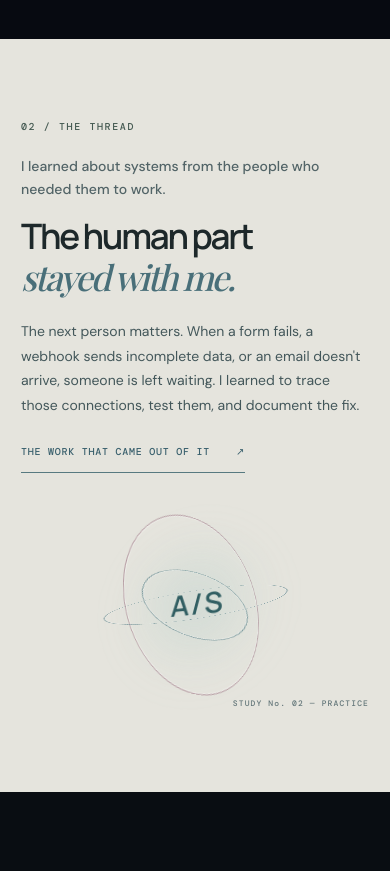
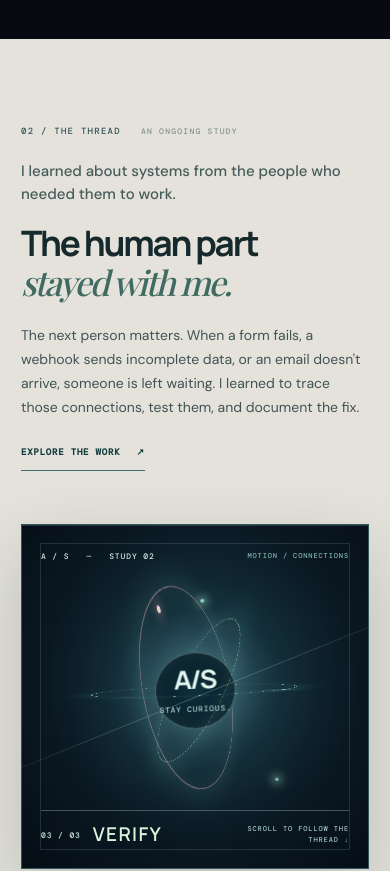
Before and after one commit to ajelljeromesaliba-spec/Ajell-Portfolio, a plain HTML site: page index.html in a window 390 px wide. Shown: the part 3860-4731 px from the top of the page. Drawn offline with nearby package versions, Linux system fonts and the light colour scheme; a web font is replaced by a local one.

Commit message:
Animate and redesign The Thread interlude for mobile Lite and full cinematic motion

```diff
--- a/index.html
+++ b/index.html
@@ -7,7 +7,7 @@
   <meta name="color-scheme" content="dark">
   <meta name="description" content="Ajell Saliba's personal portfolio: customer support and leadership, websites, GoHighLevel CRM, API and webhook integrations, DNS, email delivery, and client operations.">
   <meta name="author" content="Ajell Saliba">
-  <meta name="site-release" content="ajell-personal-v14-20261122">
+  <meta name="site-release" content="ajell-personal-v15-thread-20261122">
   <meta property="og:type" content="website">
   <meta property="og:title" content="Ajell Saliba | Personal Archive">
   <meta property="og:description" content="People. Systems. The work behind the work. A personal portfolio by Ajell Saliba.">
@@ -22,7 +22,8 @@
   <link rel="preload" href="assets/hero-city.webp" as="image" type="image/webp">
   <link rel="stylesheet" href="styles-v13.css">
   <link rel="stylesheet" href="styles-v14.css">
-  <script src="script-v14.js" defer></script>
+  <link rel="stylesheet" href="styles-thread-v15.css">
+  <script src="script-thread-v15.js" defer></script>
   <title>Ajell Saliba | Personal Archive</title>
 </head>
 <body>
@@ -62,10 +63,19 @@
     </div></section>
 
     <!-- 03. A brief written manifesto, not a list of products. -->
-    <section class="manifesto section-pad" aria-labelledby="manifestoTitle"><div class="container manifesto-layout">
-      <div class="eyebrow manifesto-index" data-reveal>02 / THE THREAD</div>
-      <div><p class="manifesto-lead" data-reveal>I learned about systems from the people who needed them to work.</p><h2 id="manifestoTitle" data-reveal>The human part<br><em>stayed with me.</em></h2><p class="manifesto-detail" data-reveal>The next person matters. When a form fails, a webhook sends incomplete data, or an email doesn't arrive, someone is left waiting. I learned to trace those connections, test them, and document the fix.</p><a class="text-link" href="#selected-work" data-reveal>THE WORK THAT CAME OUT OF IT <span aria-hidden="true">↗</span></a></div>
-      <div class="manifesto-art" aria-hidden="true"><div class="manifesto-sculpture"><i class="m-ring m-ring-a"></i><i class="m-ring m-ring-b"></i><i class="m-ring m-ring-c"></i><span>A / S</span></div><small>STUDY No. 02 — PRACTICE</small></div>
+    <section class="manifesto manifesto-v15 section-pad" id="the-thread" aria-labelledby="manifestoTitle"><div class="container manifesto-layout">
+      <div class="eyebrow manifesto-index" data-reveal>02 / THE THREAD <span class="manifesto-side-label">AN ONGOING STUDY</span></div>
+      <div class="manifesto-words"><p class="manifesto-lead" data-reveal>I learned about systems from the people who needed them to work.</p><h2 id="manifestoTitle" data-reveal>The human part<br><em>stayed with me.</em></h2><p class="manifesto-detail" data-reveal>The next person matters. When a form fails, a webhook sends incomplete data, or an email doesn't arrive, someone is left waiting. I learned to trace those connections, test them, and document the fix.</p><a class="text-link" href="#selected-work" data-reveal>EXPLORE THE WORK <span aria-hidden="true">↗</span></a></div>
+      <div class="manifesto-art thread-panel" aria-label="Animated abstract sculpture showing Listen, Trace and Verify" role="img">
+        <span class="thread-panel-top" aria-hidden="true">A / S &nbsp; — &nbsp; STUDY 02 <span>MOTION / CONNECTIONS</span></span>
+        <div class="thread-light-wash" aria-hidden="true"></div>
+        <div class="manifesto-sculpture" id="threadSculpture" aria-hidden="true">
+          <i class="m-ring m-ring-a"></i><i class="m-ring m-ring-b"></i><i class="m-ring m-ring-c"></i>
+          <div class="thread-core"><span class="thread-core-mark">A/S</span><small>STAY CURIOUS.</small></div>
+          <div class="thread-star thread-star-a"></div><div class="thread-star thread-star-b"></div>
+        </div>
+        <div class="thread-panel-bottom" aria-hidden="true"><span id="threadStepNumber">01 / 03</span><strong id="threadStepWord">LISTEN</strong><span>SCROLL TO FOLLOW THE THREAD ↓</span></div>
+      </div>
     </div></section>
 
     <!-- 04. Selected work: editorial articles with accurate scope, no invented KPIs. -->
--- /dev/null
+++ b/script-thread-v15.js
@@ -0,0 +1,137 @@
+(() => {
+  'use strict';
+  document.documentElement.classList.add('js');
+  const $ = (s, root=document) => root.querySelector(s);
+  const $$ = (s, root=document) => Array.from(root.querySelectorAll(s));
+  const clamp = (v, min=0, max=1) => Math.min(max, Math.max(min, v));
+  const ease = (t) => { const x=clamp(t); return x*x*(3-2*x); };
+  const lerp = (a,b,t) => a+(b-a)*t;
+  const reduced = matchMedia('(prefers-reduced-motion: reduce)');
+  const coarse = matchMedia('(pointer: coarse)');
+  const mobile = matchMedia('(max-width: 690px)');
+  const motionToggle = $('#motionToggle');
+  const motionLabel = $('#motionLabel');
+  let motion = (coarse.matches || mobile.matches) ? 'lite' : 'full';
+  try { const saved=localStorage.getItem('ajell-portfolio-motion'); if(saved==='full'||saved==='lite') motion=saved; } catch (_) {}
+  function setMotion(value, save=false){
+    motion = value==='full' ? 'full' : 'lite';
+    document.documentElement.dataset.motion=motion;
+    if(motionLabel) motionLabel.textContent=motion.toUpperCase();
+    if(motionToggle){ motionToggle.setAttribute('aria-pressed',String(motion==='lite')); motionToggle.setAttribute('aria-label',`Motion: ${motion}. Switch to ${motion==='lite'?'full':'lite'} effects`); }
+    if(save){ try {localStorage.setItem('ajell-portfolio-motion',motion);} catch (_){} }
+    schedule();
+  }
+  motionToggle?.addEventListener('click',()=>setMotion(motion==='full'?'lite':'full',true));
+
+  const menuButton=$('#menuToggle'), menu=$('#mobileMenu');
+  function closeMenu(){ if(!menu||!menuButton)return;menu.classList.remove('active');menu.setAttribute('inert','');menuButton.setAttribute('aria-expanded','false');menuButton.setAttribute('aria-label','Open navigation');document.body.classList.remove('menu-open'); }
+  function openMenu(){if(!menu||!menuButton)return;menu.classList.add('active');menu.removeAttribute('inert');menuButton.setAttribute('aria-expanded','true');menuButton.setAttribute('aria-label','Close navigation');document.body.classList.add('menu-open');}
+  menuButton?.addEventListener('click',()=>menu?.classList.contains('active')?closeMenu():openMenu());
+  $$('[href^="#"]',menu||document).forEach(a=>a.addEventListener('click',closeMenu));
+  document.addEventListener('keydown',e=>{if(e.key==='Escape')closeMenu();});
+  const copyButton=$('#copyEmail'),copyFeedback=$('#copyFeedback');
+  copyButton?.addEventListener('click',async()=>{try{await navigator.clipboard.writeText('ajellsaliba@gmail.com');if(copyFeedback)copyFeedback.textContent='EMAIL COPIED';}catch(_){if(copyFeedback)copyFeedback.textContent='ajellsaliba@gmail.com';}});
+
+  const reveals=$$('[data-reveal]');
+  if(!reduced.matches && 'IntersectionObserver' in window){
+    const observer=new IntersectionObserver(entries=>{
+      for(const entry of entries){if(entry.isIntersecting){entry.target.classList.add('is-visible');observer.unobserve(entry.target);}}
+    },{threshold:.06,rootMargin:'0px 0px -6% 0px'});
+    reveals.forEach(el=>observer.observe(el));
+  } else reveals.forEach(el=>el.classList.add('is-visible'));
+
+  const hero=$('.hero-track'),story=$('.story-track'),noir=$('.noir-track');
+  const heroImage=$('.hero-image img'),heroMain=$('.hero-main'),heroFocus=$('.hero-focus-frame');
+  const storyImage=$('.story-image img'),storyPlate=$('.story-image'),storySculpture=$('.story-sculpture'),storyLight=$('.story-light'),storySteps=$$('[data-story-step]'),storyCounter=$('#storyCounter'),storyPips=$$('[data-story-nav]');
+  const noirImage=$('.noir-image img'),noirCurtain=$('.noir-curtain'),noirContent=$('.noir-content');
+  const pageProgress=$('#pageProgress'),manifestoArt=$('.manifesto-sculpture'),manifesto=$('.manifesto'),threadStepNumber=$('#threadStepNumber'),threadStepWord=$('#threadStepWord');
+  let lastThreadStage=-1;
+  let metrics={},height=window.innerHeight,lastStage=-1,queued=false,scrollY=window.scrollY||0;
+  const rectOf=(el)=>{if(!el)return null;const box=el.getBoundingClientRect();return {top:box.top+scrollY,end:box.top+scrollY+el.offsetHeight,height:el.offsetHeight};};
+  function measure(){height=window.innerHeight;metrics={hero:rectOf(hero),story:rectOf(story),noir:rectOf(noir),manifesto:rectOf(manifesto),max:Math.max(1,document.documentElement.scrollHeight-height)};}
+  const visible=(m)=>m && scrollY+height>=m.top-160 && scrollY<=m.end+160;
+  const progress=(m)=>m?clamp((scrollY-m.top)/Math.max(1,m.height-height)):0;
+  function setStageIndex(i){if(i===lastStage)return;lastStage=i;storySteps.forEach((el,j)=>el.classList.toggle('active',j===i));storyPips.forEach((b,j)=>{b.classList.toggle('active',j===i);if(j===i)b.setAttribute('aria-current','step');else b.removeAttribute('aria-current');});if(storyCounter)storyCounter.textContent=String(i+1).padStart(2,'0')+' — 03';}
+  // Use one animation frame for the entire page. Recalculate only on resize/load.
+  function paint(){queued=false;scrollY=window.scrollY||0;const isReduced=reduced.matches;const lite=motion==='lite';
+    if(pageProgress){pageProgress.style.transform=`scaleX(${clamp(scrollY/(metrics.max||1)).toFixed(4)})`;}
+    if(isReduced)return;
+    if(visible(metrics.hero)){
+      const p=progress(metrics.hero),fade=1-ease((p-.39)/.34);
+      if(heroImage)heroImage.style.transform=`translate3d(0,${(-p*(lite?9:19)).toFixed(1)}px,0) scale(${(1.07+p*(lite?.065:.18)).toFixed(3)})`;
+      if(heroMain){heroMain.style.transform=lite?'none':`translate3d(0,${(-p*34).toFixed(1)}px,0) scale(${(1-.018*p).toFixed(3)})`;heroMain.style.opacity=fade.toFixed(3);heroMain.style.pointerEvents=fade<.15?'none':'';}
+      if(heroFocus&&!lite){heroFocus.style.transform=`rotateY(${(-5+p*15).toFixed(1)}deg) translate3d(0,${(p*18).toFixed(1)}px,0)`;}
+    }
+    if(visible(metrics.story)){
+      const p=progress(metrics.story);const s=Math.min(2,Math.floor(Math.min(.99999,p)*3));setStageIndex(s);
+      storySteps.forEach((el,i)=>{
+        const start=i/3,stop=(i+1)/3;
+        const inAlpha=i===0?1:ease((p-(start-.045))/.075);
+        const outAlpha=i===2?1:1-ease((p-(stop-.045))/.075);
+        const alpha=clamp(inAlpha*outAlpha);
+        el.style.opacity=alpha.toFixed(3);
+        const shift=(1-inAlpha)*55 - (1-outAlpha)*32;
+        el.style.transform=mobile.matches?`translate3d(0,${shift.toFixed(1)}px,0) scale(${(.985+alpha*.015).toFixed(3)})`:`translate3d(0,calc(-43% + ${shift.toFixed(1)}px),0) scale(${(.975+alpha*.025).toFixed(3)})`;
+      });
+      if(storyPlate){
+        if(lite || mobile.matches) storyPlate.style.transform='none';
+        else storyPlate.style.transform=`perspective(1400px) rotateY(${(-10+p*18).toFixed(1)}deg) rotateX(${(3-4*p).toFixed(1)}deg) translate3d(0,${(19-35*p).toFixed(1)}px,0)`;
+      }
+      if(storySculpture && !lite){
+        storySculpture.style.transform=`rotateY(${(-25+p*68).toFixed(1)}deg) rotateX(${(11+p*25).toFixed(1)}deg) scale(${(.88+p*.21).toFixed(3)})`;
+      }
+      if(storyLight && !lite && !mobile.matches)storyLight.style.transform=`translate3d(${(p*8).toFixed(1)}%,${(-p*5).toFixed(1)}%,0)`;
+      if(storyImage) storyImage.style.transform=lite?'none':`translate3d(0,${(-18+32*p).toFixed(1)}px,0) scale(${(1.07-.06*p).toFixed(3)})`;
+    }
+    // This cinematic object rotates on EVERY device including Lite/mobile.
+    // Only one parent transform updates per scroll frame; child orbits use GPU CSS transforms.
+    if(visible(metrics.manifesto) && manifestoArt){
+      const m=metrics.manifesto;
+      const pos=clamp((scrollY+height-m.top)/(m.height+height));
+      const strength=lite ? .50 : 1;
+      const xx=(15+Math.sin(pos*Math.PI)*13*strength);
+      const yy=(-25+pos*50*strength);
+      const zz=(-9+pos*18*strength);
+      manifestoArt.style.transform=`translate3d(-50%,-50%,0) rotateX(${xx.toFixed(1)}deg) rotateY(${yy.toFixed(1)}deg) rotateZ(${zz.toFixed(1)}deg)`;
+      const stage=pos<.38?0:pos<.64?1:2;
+      if(lastThreadStage!==stage){
+        lastThreadStage=stage;
+        if(threadStepNumber)threadStepNumber.textContent=`0${stage+1} / 03`;
+        if(threadStepWord)threadStepWord.textContent=['LISTEN','TRACE','VERIFY'][stage];
+      }
+    }
+    if(visible(metrics.noir)){
+      const p=progress(metrics.noir),reveal=ease((p-.05)/.74);
+      if(noirCurtain)noirCurtain.style.transform=`translate3d(${(reveal*102).toFixed(2)}%,0,0)`;
+      if(noirImage && !lite)noirImage.style.transform=`translate3d(0,${(-25+45*p).toFixed(1)}px,0) scale(${(1.18-.10*p).toFixed(3)})`;
+      if(noirContent)noirContent.style.opacity=(.28+.72*ease((p-.16)/.39)).toFixed(3);
+    }
+  }
+  function schedule(){if(queued)return;queued=true;requestAnimationFrame(paint);}
+  addEventListener('scroll',schedule,{passive:true});
+  addEventListener('resize',()=>{scrollY=window.scrollY||0;measure();schedule();},{passive:true});
+  addEventListener('load',()=>{scrollY=window.scrollY||0;measure();schedule();},{once:true});
+  if(document.fonts?.ready)document.fonts.ready.then(()=>{scrollY=window.scrollY||0;measure();schedule()});
+  document.addEventListener('visibilitychange',()=>{if(!document.hidden){measure();schedule();}});
+  storyPips.forEach(b=>b.addEventListener('click',()=>{const stage=Number(b.dataset.storyNav),m=metrics.story;if(!m)return;const offset=(stage+.5)/3*Math.max(0,m.height-height);window.scrollTo({top:m.top+offset,behavior:reduced.matches?'auto':'smooth'});}));
+  // Pause CSS orbit animations when the sculpture is offscreen to save battery.
+  if(manifesto && 'IntersectionObserver' in window){
+    const threadObserver=new IntersectionObserver(entries=>{
+      for(const entry of entries){entry.target.classList.toggle('thread-active',entry.isIntersecting && !reduced.matches);}
+    },{threshold:0.04});
+    threadObserver.observe(manifesto);
+  }else if(manifesto && !reduced.matches){manifesto.classList.add('thread-active');}
+  // Deliberate pointer depth only on fine-pointer desktop devices, without continuously animating.
+  if(!coarse.matches){
+    $$('.work-visual').forEach(panel=>{
+      panel.addEventListener('pointermove',e=>{
+        if(motion!=='full'||reduced.matches)return;
+        const r=panel.getBoundingClientRect(),x=(e.clientX-r.left)/r.width-.5,y=(e.clientY-r.top)/r.height-.5;
+        panel.style.transform=`perspective(1100px) rotateY(${(x*5).toFixed(1)}deg) rotateX(${(-y*4).toFixed(1)}deg)`;
+      },{passive:true});
+      panel.addEventListener('pointerleave',()=>{panel.style.transform='';},{passive:true});
+    });
+  }
+  reduced.addEventListener?.('change',()=>{measure();schedule();});
+  measure();setMotion(motion);schedule();
+})();
--- /dev/null
+++ b/styles-thread-v15.css
@@ -0,0 +1,48 @@
+/* V15 / THE THREAD — coherent kinetic sculpture, mobile-safe and readable */
+.manifesto-v15{background:#e4e2da;color:#18282c;overflow:hidden;isolation:isolate;padding-block:clamp(95px,10vw,150px)}
+.manifesto-v15 .manifesto-layout{display:grid;grid-template-columns:minmax(0,.96fr) minmax(0,1.04fr);align-items:center;column-gap:clamp(45px,7vw,112px);row-gap:clamp(40px,5vw,70px);min-height:560px}
+.manifesto-v15 .manifesto-index{grid-row:1;grid-column:1/-1;display:flex;gap:20px;align-items:center;justify-content:space-between;color:#31555b;font-size:10px;letter-spacing:.14em}
+.manifesto-side-label{opacity:.65;color:#536c6a}
+.manifesto-v15 .manifesto-words{grid-row:2;grid-column:1;min-width:0;position:relative;z-index:3}
+.manifesto-v15 .manifesto-lead{font:500 clamp(15px,1.35vw,19px)/1.55 var(--body);color:#465c5c;max-width:410px;margin:0 0 clamp(20px,2.4vw,30px)}
+.manifesto-v15 h2{font:650 clamp(38px,4.2vw,65px)/1.12 var(--display);letter-spacing:-.062em;color:#16292c;margin:0;max-width:650px}
+.manifesto-v15 h2 em{font:italic 500 .98em/1.1 var(--serif);color:#3f6b62}
+.manifesto-v15 .manifesto-detail{font:400 clamp(14px,1.1vw,17px)/1.78 var(--body);color:#415355;max-width:535px;margin:clamp(20px,2.5vw,35px) 0}
+.manifesto-v15 .text-link{display:inline-flex;align-items:center;justify-content:space-between;gap:40px;width:auto;max-width:100%;font:600 10px/1.7 var(--mono);letter-spacing:.09em;padding:0 0 10px;color:#133d41!important;border-bottom:1px solid #406e70!important;text-shadow:none!important;opacity:1!important;text-decoration:none}
+.manifesto-v15 .text-link:hover{color:#0b1b24!important;border-color:#0b1b24!important}
+.manifesto-v15 .thread-panel{grid-row:2;grid-column:2;position:relative;min-height:clamp(440px,39vw,570px);overflow:hidden;display:block;isolation:isolate;border:1px solid rgba(109,178,180,.42);background:radial-gradient(ellipse at 52% 45%,#2c5260 0%,#132e38 28%,#0a1721 62%,#050d16 100%);box-shadow:0 28px 70px #182e3733,inset 0 1px #d2faff25;perspective:1000px;contain:paint}
+.manifesto-v15 .thread-panel:before{content:'';position:absolute;inset:18px;border:1px solid rgba(173,218,211,.16);pointer-events:none;z-index:1}
+.manifesto-v15 .thread-panel:after{content:'';position:absolute;top:50%;left:-30%;width:160%;height:1px;transform:rotate(-22deg);background:linear-gradient(90deg,transparent,#b8d7db4f,transparent);pointer-events:none;z-index:1}
+.thread-panel-top,.thread-panel-bottom{position:absolute;z-index:5;left:38px;right:38px;display:flex;align-items:center;justify-content:space-between;gap:12px;color:#cce8e1;font:500 9px/1.5 var(--mono);letter-spacing:.11em}
+.thread-panel-top{top:40px}.thread-panel-top span{color:#80b7b3}
+.thread-panel-bottom{bottom:38px;border-top:1px solid #afd6d356;padding-top:19px;flex-wrap:wrap}
+.thread-panel-bottom strong{flex:1;min-width:100px;font:600 clamp(18px,2vw,24px)/1.1 var(--display);letter-spacing:.07em;color:#daf3dd}
+.thread-panel-bottom>span:last-child{color:#a4c6c2;font-size:8px;text-align:right}
+.thread-light-wash{position:absolute;inset:15%;border-radius:50%;background:radial-gradient(circle,#92f5e31b 0%,#4386a00c 41%,transparent 70%);pointer-events:none}
+.manifesto-v15 .manifesto-sculpture{position:absolute;top:50%;left:50%;width:min(77%,420px);aspect-ratio:1;min-height:0;height:auto;will-change:auto;transform-style:preserve-3d;transform:translate3d(-50%,-50%,0) rotateX(22deg) rotateY(-20deg);perspective:900px}
+.manifesto-v15 .manifesto-sculpture:before{content:'';position:absolute;inset:14%;border-radius:50%;filter:none;opacity:.7;background:radial-gradient(circle,#a9fff71e,#5b8ba51e 38%,transparent 66%)}
+.manifesto-v15 .m-ring{position:absolute;inset:10%;border:1.6px solid #90d3d0c9;border-radius:50%;box-shadow:0 0 35px #87eeea22,inset 0 0 28px #aedbd215;transform-style:preserve-3d;backface-visibility:visible;animation-play-state:paused}
+.manifesto-v15 .m-ring-a{transform:rotateX(69deg) rotateZ(14deg);animation:threadOrbitA 10s linear infinite paused}
+.manifesto-v15 .m-ring-b{transform:rotateY(67deg) rotateZ(-21deg);border-color:#d6a7aeaa;animation:threadOrbitB 13s linear infinite paused}
+.manifesto-v15 .m-ring-c{inset:19%;border-style:dashed;border-color:#d0f6bd99;transform:rotateX(35deg) rotateY(27deg);animation:threadOrbitC 17s linear infinite paused}
+.manifesto-v15 .m-ring-a:after,.manifesto-v15 .m-ring-b:after{content:'';position:absolute;top:7%;left:17%;width:9px;height:9px;border-radius:50%;background:#c2fef0;box-shadow:0 0 17px 4px #a8efdc77}
+.manifesto-v15 .m-ring-b:after{top:55%;left:92%;width:7px;height:7px;background:#eccacc;box-shadow:0 0 12px 3px #f6bccc55}
+.thread-core{position:absolute;inset:34%;display:flex;flex-direction:column;align-items:center;justify-content:center;z-index:2;border-radius:50%;border:1px solid #c0f0ea55;background:radial-gradient(circle,#0d303d 0%,#081c26 68%,transparent 100%);box-shadow:inset 0 0 25px #7ccecb28,0 0 30px #a0ecd61c;text-align:center}
+.thread-core-mark{font:650 clamp(27px,3vw,46px)/1 var(--display);color:#e5f7f1;letter-spacing:-.07em}
+.thread-core small{font:500 8px/1.3 var(--mono);color:#a7cfce;letter-spacing:.09em;margin-top:13px}
+.thread-star{position:absolute;width:4px;height:4px;border-radius:50%;background:#b2ffee;box-shadow:0 0 8px 3px #a7ecccaa;opacity:.8}
+.thread-star-a{top:11%;left:53%}.thread-star-b{bottom:12%;right:19%;width:3px;height:3px}
+.manifesto-v15.thread-active .m-ring{animation-play-state:running}
+@keyframes threadOrbitA{to{transform:rotateX(69deg) rotateZ(374deg)}}
+@keyframes threadOrbitB{to{transform:rotateY(67deg) rotateZ(-381deg)}}
+@keyframes threadOrbitC{to{transform:rotateX(35deg) rotateY(387deg)}}
+[data-motion='lite'] .manifesto-v15 .m-ring-a{animation-duration:16s}
+[data-motion='lite'] .manifesto-v15 .m-ring-b{animation-duration:19s}
+[data-motion='lite'] .manifesto-v15 .m-ring-c{animation-duration:25s}
+@media(max-width:1000px){.manifesto-v15 .manifesto-layout{column-gap:34px}.manifesto-v15 .thread-panel{min-height:420px}.thread-panel-top,.thread-panel-bottom{left:27px;right:27px}}
+@media(max-width:690px){.manifesto-v15{padding-block:85px 72px;min-height:0}.manifesto-v15 .manifesto-layout{display:flex;flex-direction:column;align-items:stretch;gap:0;min-height:0}.manifesto-v15 .manifesto-index{margin-bottom:20px;font-size:9px}.manifesto-side-label{font-size:8px}.manifesto-v15 .manifesto-words{display:block}.manifesto-v15 .manifesto-lead{font-size:15px;margin-bottom:17px;max-width:335px}.manifesto-v15 h2{font-size:clamp(35px,9vw,48px);line-height:1.15}.manifesto-v15 .manifesto-detail{font-size:14px;line-height:1.72;margin:19px 0 19px}.manifesto-v15 .text-link{font-size:9px;gap:16px;margin-bottom:33px}.manifesto-v15 .thread-panel{height:380px;min-height:380px;width:100%;flex:none}.manifesto-v15 .manifesto-sculpture{width:min(76%,300px);top:48%}.thread-panel-top,.thread-panel-bottom{left:24px;right:24px;font-size:8px}.thread-panel-top{top:25px}.thread-panel-top span{font-size:7px}.thread-panel-bottom{bottom:23px;padding-top:13px}.thread-panel-bottom strong{font-size:19px}.thread-panel-bottom>span:last-child{font-size:7px;max-width:125px}.thread-core-mark{font-size:32px}.thread-core small{font-size:7px;margin-top:8px}}
+@media(max-width:390px){.manifesto-v15 .thread-panel{height:345px;min-height:345px}.manifesto-v15 .manifesto-sculpture{width:73%}.thread-panel-top,.thread-panel-bottom{left:19px;right:19px}}
+@media(prefers-reduced-motion:reduce){.manifesto-v15 .manifesto-sculpture{transform:translate3d(-50%,-50%,0)!important;will-change:auto!important}.manifesto-v15 .m-ring,.manifesto-v15.thread-active .m-ring{animation:none!important}.manifesto-v15 .m-ring-a{transform:rotateX(69deg) rotateZ(14deg)}.manifesto-v15 .m-ring-b{transform:rotateY(67deg) rotateZ(-21deg)}.manifesto-v15 .m-ring-c{transform:rotateX(35deg) rotateY(27deg)}}
+/* Explicitly override inherited old sculpture text/photo styles. */
+.manifesto-v15 .thread-core .thread-core-mark{position:static;inset:auto;display:block;font:650 clamp(27px,3vw,46px)/1 var(--display);letter-spacing:-.07em;color:#e5f7f1}
+.manifesto-v15 .thread-core small{position:static;inset:auto;bottom:auto;right:auto;display:block;margin-top:13px;font:500 8px/1.3 var(--mono);letter-spacing:.09em;color:#a7cfce}
```
